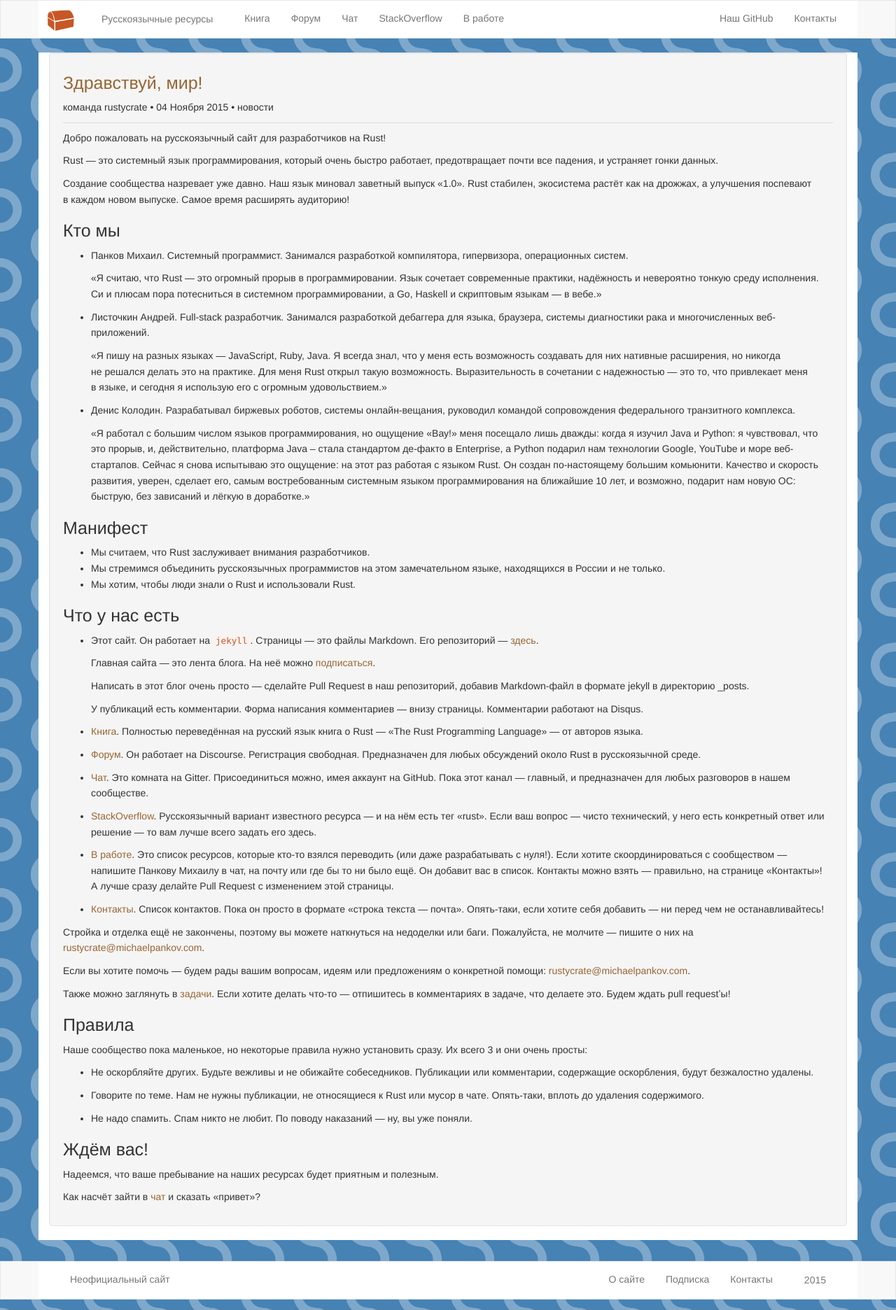
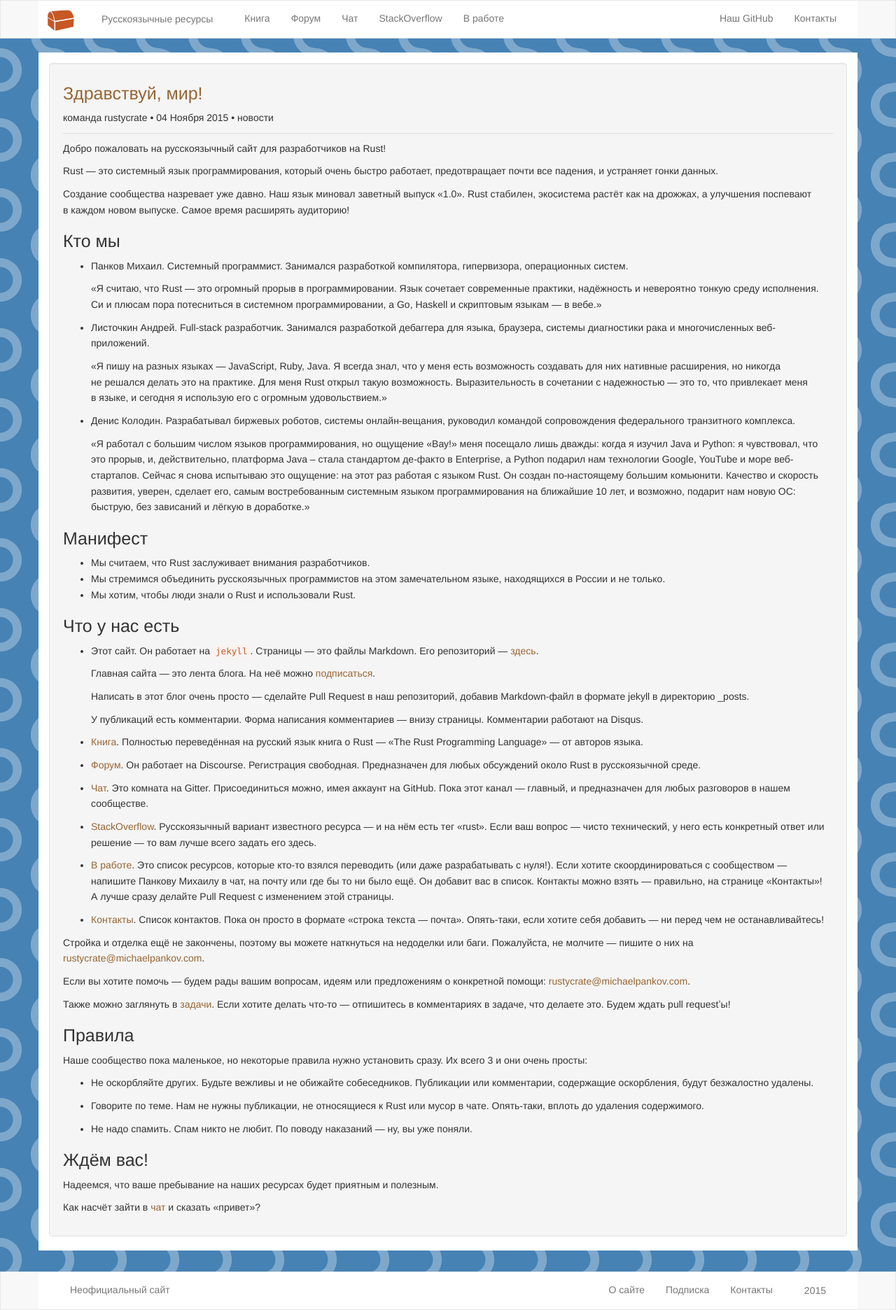
Before and after one commit to rust-lang-ru/rustycrate.ru, a Jekyll site: the page built from _posts/2015-11-04-hello-world.md, in a window 1280 px wide. Shown: the whole page at 70% size. Built offline with Jekyll 4.4.1, drawn with Linux system fonts in a browser that asks for light colours; nearby versions of some CDN libraries; Markdown is read by kramdown in place of the engine named in the settings; comment, search, counter and statistics services are not loaded.

Commit message:
Исправляем отступ в публикациях

```diff
--- a/_layouts/post.html
+++ b/_layouts/post.html
@@ -5,7 +5,7 @@
   <body>
     {% include header.html %}
 
-    <div class="container">
+    <div class="container" id="post">
       <div class="well">
         <h1 id="post-title"><a href="{{ page.url | prepend: site.baseurl }}">{{ page.title }}</a></h1>
 
--- a/_sass/style.scss
+++ b/_sass/style.scss
@@ -62,3 +62,7 @@
 .container {
     background-color: white;
 }
+
+.container#post {
+    padding-top: 15px;
+}
```
